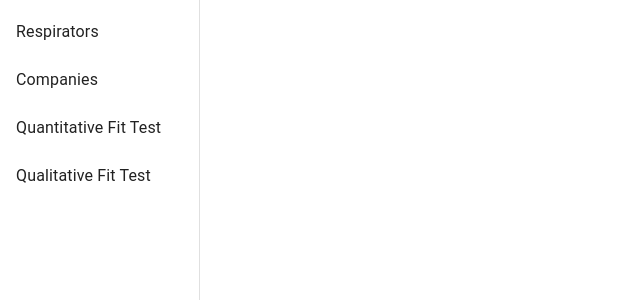
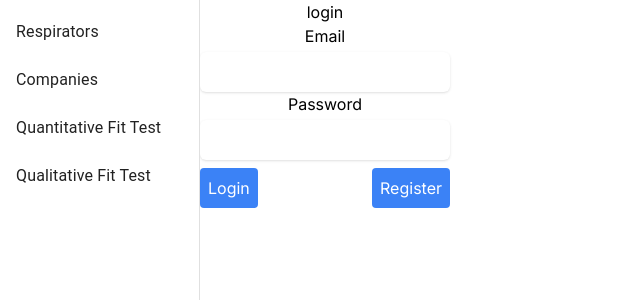
Before and after one commit to anthonylouismorton/FitTest, a Next.js app in the folder frontend/: page / in a window 1280 px wide. Shown: the top 300 px of the page, without its empty margins (0-640 px from the left). Built offline with nearby package versions, Linux system fonts and the light colour scheme.

Commit message:
working on a login page

```diff
--- a/frontend/app/globals.css
+++ b/frontend/app/globals.css
@@ -1,3 +1,7 @@
 @tailwind base;
 @tailwind components;
 @tailwind utilities;
+
+body {
+  height: 100vh; /* Use "100vh" to set the height to the full viewport height */
+}
--- /dev/null
+++ b/frontend/app/login.tsx
@@ -0,0 +1,48 @@
+"use client"
+import React, { useState } from 'react';
+
+export default function Login() {
+  const [showRegister, setShowRegister] = useState(false);
+
+  return (
+    <div>
+      {!showRegister ? (
+        <div>
+          <h2>
+            login
+          </h2>
+          <label>Email</label>
+          <input
+            type="text"
+            name="email"
+            className="mt-1 p-2 block w-full rounded-md shadow border-gray-300"
+            required
+          />
+
+          <label>Password</label>
+          <input
+            type="password"
+            name="password"
+            className="mt-1 p-2 block w-full rounded-md shadow border-gray-300"
+            required
+          />
+
+          <div className='flex justify-between pt-2'>
+            <button className='bg-blue-500 p-2 rounded text-white'>
+              Login
+            </button>
+            <button className='bg-blue-500 p-2 rounded text-white' onClick={() => setShowRegister(true)}>
+              Register
+            </button>
+          </div>
+        </div>
+      ) : (
+        <div>
+          <h2>
+            Register
+          </h2>
+        </div>
+      )}
+    </div>
+  );
+}
--- a/frontend/app/page.tsx
+++ b/frontend/app/page.tsx
@@ -1,7 +1,10 @@
+import Login from './login';
+
 export default function Home() {
 
   return (
-    <div>
+    <div className='flex h-screen text-center justify-center content-center'>
+      <Login/>
     </div>
   );
 
```
